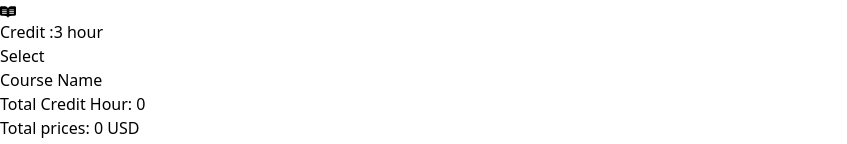
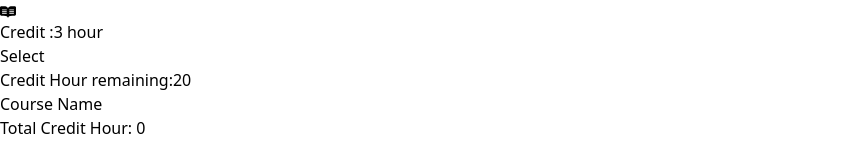
Before and after one commit to Syed-Anwarul-Haque-Piash/course-registration, a React (Vite) app: page / in a window 1280 px wide. Shown: the part 3796-3940 px from the top of the page, without its empty margins (0-847 px from the left). Built offline with nearby package versions, Linux system fonts and the light colour scheme.

Commit message:
setprices

```diff
--- a/src/components/Carts/Carts.jsx
+++ b/src/components/Carts/Carts.jsx
@@ -1,12 +1,13 @@
 import React from 'react';
 import Cart from '../Cart/Cart';
 
-const Carts = ({selects,credits,prices}) => {
+const Carts = ({selects,credits,prices,remaining}) => {
     return (
         <div className='m-4 p-4'>
+            <h1 className='font-bold text-blue-600'>Credit Hour remaining:{remaining} </h1>
             <h1 className='text-2xl font-bold'>Course Name</h1>
             {/* {selects.map(select=><p>{select}</p>)} */}
-            {selects.map((select,idx)=><Cart key={idx} select={select}></Cart>)}
+            {selects.map((select,idx)=><Cart select={select} key={idx}></Cart>)}
             <p className='font-bold'>Total Credit Hour: {credits}</p>
             <p className='font-bold'>Total prices: {prices} USD</p>
         </div>
--- a/src/components/Courses/Courses.jsx
+++ b/src/components/Courses/Courses.jsx
@@ -7,23 +7,22 @@ const Courses = () => {
     const [selects,setSelects]=useState([])
     const [credits,setCredits]=useState(0)
     const [prices,setPrices]=useState(0)
+    const [remaining,setRemaning]=useState(20)
    useEffect(()=>{
     fetch('course.json')
     .then(res=>res.json())
     .then(data=>{
-        //console.log(data);
+
         setCourses(data)
     })
    },[])
-   const handleSelect=(name,credit,price)=>{
-    //console.log("I am selcting it",name);
+   const handleSelect=(name,credit,price,id)=>{
     setSelects([...selects,name])
-    //const showSelect=selects.filter(select=>select.id!==id)
-    //setSelects(showSelect);
-    //setCredits(credits+credit)
+    // const showSelect=selects.filter(sel=>sel.id!==id)
+    // setSelects(showSelect);
     const showCredit=credits+credit;
     if(showCredit>20){
-        alert("You can add 20 credits")
+        alert("You cant add more than 20 credits")
     }
     else{
         setCredits(showCredit)
@@ -31,13 +30,16 @@ const Courses = () => {
 
     setPrices(prices+price)
    }
+
+
+
     return (
         <div className='mt-4 flex bg-gray-200'>
             <div className='w-3/4 grid grid-cols-3 gap-4 '>
                 {courses.map(course=><Course course={course} handleSelect={handleSelect} key={course.id}></Course>)}
             </div>
             <div className='w-1/4'>
-                <Carts selects={selects} credits={credits} prices={prices}></Carts>
+                <Carts selects={selects} credits={credits} remaining={remaining} prices={prices}></Carts>
             </div>
         </div>
     );
```
